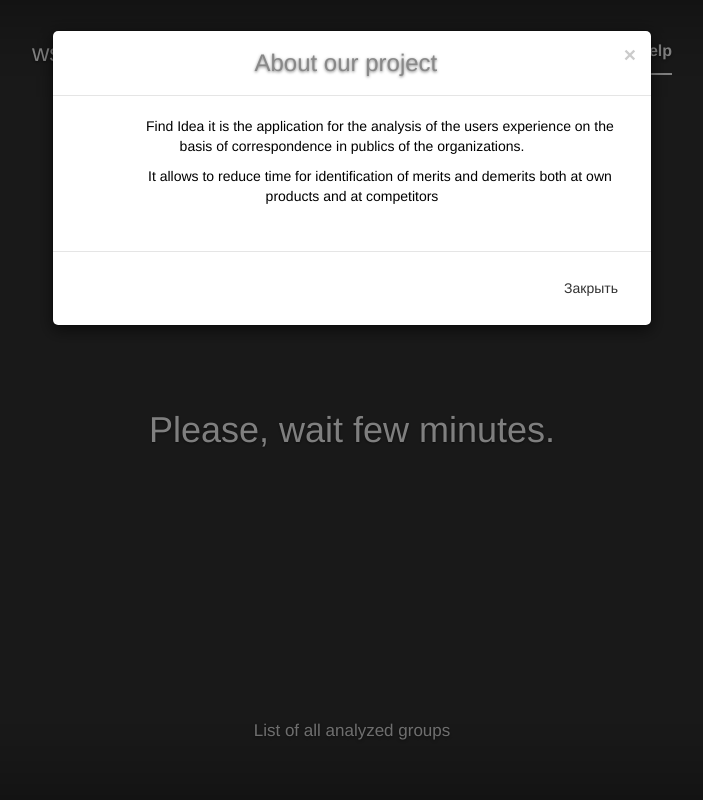
After one commit to licensedtroubleshooter/ws2018_forum_analyzer, a Django app: template start/templates/wait.html in a window 1280 px wide, after a click on "About". The commit adds this page. Shown: the whole page, without its empty margins (288-991 px from the left). Run offline with Django 3.2, Linux system fonts and the light colour scheme; the template is opened without the code that fills it, so the values that code supplies are empty; some libraries are stand-ins or nearby versions.

Commit message:
Web V3.2

```diff
--- a/clusters/models.py
+++ b/clusters/models.py
@@ -4,6 +4,7 @@ from django.db import models
 class Cluster(models.Model):
 
     summary = models.TextField(max_length = 10000)
+    image = models.ImageField(null=True, max_length=500)
 
     class Meta:
         verbose_name = "Cluster"
--- a/clusters/views.py
+++ b/clusters/views.py
@@ -7,4 +7,9 @@ def cluster_list(request, url_id):
 
     url_id = url_id
     cluster_list = database.count_clusters(url_id)
+    new_clusters = []
+    for c in cluster_list:
+        new_clusters.append((c[0], c[1], 'img/'+c[2], c[3]))
+    cluster_list = new_clusters
+    image_url = 'img/' + database.get_image_url_by_id(url_id)[0][0]
     return render(request, 'clusters.html', locals())
--- a/forum_analyzer/preprocessor/preprocessor.py
+++ b/forum_analyzer/preprocessor/preprocessor.py
@@ -20,7 +20,7 @@ def preprocessed_group(link):
 
     dictionary = clustering.DictionaryCreator().create_dictionary_from_texts(plain_publications)
 
-    corpus = clustering.CorpusCreator(plain_publications, dictionary)
+    corpus = clustering.CorpusCreator(plain_publications, cleaner.get_sentiments_for_texts(), dictionary)
 
     cth = clustering.ClusterTopicsHelper(corpus)
     cth.cluster_texts()
--- /dev/null
+++ b/start/templates/wait.html
@@ -0,0 +1,149 @@
+<!DOCTYPE html>
+<html lang="en">
+	<head>
+		<meta http-equiv="Content-Type" content="text/html; charset=UTF-8">
+		<meta http-equiv="X-UA-Compatible" content="IE=edge">
+		<meta name="viewport" content="width=device-width, initial-scale=1">
+		<meta name="description" content="The forums analizer">
+
+		<title>Forum Analyzer</title>
+        {% load static %}
+		<!-- Bootstrap core CSS -->
+		<link href="{% static "css/bootstrap.min.css" %}" rel="stylesheet">
+		<link href="{% static "css/dashboard.css" %}" rel="stylesheet">
+
+		<!-- Custom styles for this template -->
+		<link href="{% static "css/cover.css" %}" rel="stylesheet">
+
+		<style id="holderjs-style" type="text/css">
+			.btn-link{
+				color: #dddddd;
+				display: block;
+				font-size: 17px;
+			}
+			.btn-link:hover{
+				color: #cccccc;
+			}
+			.modal-title{
+				color: #888888;
+			}
+			.about{
+				text-indent: 10%;
+				text-align: center;
+				color: #000000;
+				text-shadow: none;
+			}
+			.step{
+				color: #000000;
+				text-align: left;
+				text-shadow: none;
+			}
+		</style>
+	</head>
+	<body>
+		<div id="myModalAbout" class="modal fade">
+			<div class="modal-dialog">
+				<div class="modal-content">
+					<!-- Заголовок модального окна -->
+					<div class="modal-header">
+						<button type="button" class="close" data-dismiss="modal" aria-hidden="true">×</button>
+						<h3 class="modal-title">About our project</h3>
+					</div>
+					<!-- Основное содержимое модального окна -->
+					<div class="modal-body">
+                        	<p class="about">Find Idea it is the application for the analysis of the users
+							experience on the basis of correspondence in publics of the organizations.</p>
+						<p  class="about">It allows to reduce time for identification of merits and demerits both
+							at own products and at competitors</p>
+                    </div>
+					<!-- Футер модального окна -->
+					<div class="modal-footer">
+						<button type="button" class="btn btn-default" data-dismiss="modal">Закрыть</button>
+					</div>
+				</div>
+			</div>
+		</div>
+		<div id="myModalHelp" class="modal fade">
+			<div class="modal-dialog">
+				<div class="modal-content">
+					<!-- Заголовок модального окна -->
+					<div class="modal-header">
+						<button type="button" class="close" data-dismiss="modal" aria-hidden="true">×</button>
+						<h3 class="modal-title">Help</h3>
+					</div>
+					<!-- Основное содержимое модального окна -->
+					<div class="modal-body">
+                        <p class="about">How to use the service "FIND IDEA":</p>
+						<p class="step">1. Enter the link of analysable discussion of the VKontakte group and press the "GO" button;</p>
+						<p class="step">2. If you want to look through at the list of all earlier analyzed groups and choose one of them,
+							follow the link in the bottom of the "Home" page;</p>
+						<p class="step">3. Choose the way of representation comments: as TAGS - the most popular words
+							or as CLUSTERS - the main themes correspondence;</p>
+						<p class="step">4. On the next stap you will see the list of TAGS or CLUSTERS.
+							If you are on the cluster's page, you can change the count of clusters by pressing button with number;</p>
+						<p class="step">5. If you see the list for particular tag or cluster, you can choose the comment and look
+							through information about it.</p>
+                    </div>
+					<!-- Футер модального окна -->
+					<div class="modal-footer">
+						<button type="button" class="btn btn-default" data-dismiss="modal">Закрыть</button>
+					</div>
+				</div>
+			</div>
+		</div>
+		<div id="myModalWait" class="modal fade">
+			<div class="modal-dialog">
+				<div class="modal-content">
+					<!-- Заголовок модального окна -->
+					<div class="modal-header">
+						<button type="button" class="close" data-dismiss="modal" aria-hidden="true">×</button>
+						<h3 class="modal-title"></h3>
+					</div>
+					<!-- Основное содержимое модального окна -->
+					<div class="modal-body">
+						<p class="step">Please, wait...</p>
+                    </div>
+					<!-- Футер модального окна -->
+					<div class="modal-footer">
+						<button type="button" class="btn btn-default" data-dismiss="modal">Закрыть</button>
+					</div>
+				</div>
+			</div>
+		</div>
+        <div class="site-wrapper">
+			<div class="site-wrapper-inner">
+				<div class="cover-container">
+					<div class="masthead clearfix">
+						<div class="inner">
+							<h3 class="masthead-brand">ws2018_find_idea</h3>
+							<ul class="nav masthead-nav">
+								<li class="active"><a href={% url 'index' %}>Home</a></li>
+								<li class="active">
+									<a href="#" data-toggle="modal" data-target="#myModalAbout">About</a>
+								</li>
+								<li class="active">
+									<a href="#" data-toggle="modal" data-target="#myModalHelp">Help</a>
+								</li>
+							</ul>
+						</div>
+					</div>
+					<div class="inner cover" align="center">
+						<h1 class="cover-heading">Please, wait few minutes.</h1>
+
+					</div>
+					<div class="mastfoot">
+						<div class="inner">
+							<p class="lead">
+									<a href={% url 'urls' %} class="btn btn-link">List of all analyzed groups</a>
+							</p>
+						</div>
+					</div>
+				</div>
+			</div>
+		</div>
+		<script src="{% static "js/jquery.min.js" %}"></script>
+		<script src="{% static "js/bootstrap.min.js" %}"></script>
+		<script src="{% static "js/docs.min.js" %}"></script>
+
+    </body>
+</html>
--- a/start/views.py
+++ b/start/views.py
@@ -16,6 +16,9 @@ def go_url(request):
 
         url_id = db.add_group_to_postgres(url)
 
+        if url_id is None:
+            return render(request, 'wait.html', locals())
+
         return render(request, 'choice.html', locals())
 
     return render(request, 'index.html', locals())
--- a/texts/models.py
+++ b/texts/models.py
@@ -7,6 +7,7 @@ class Url(models.Model):
 
     url = models.CharField(max_length=256)
     name_url = models.CharField(max_length=256, default='')
+    image = models.ImageField(null=True, max_length=500)
 
     def __str__(self):
         return "{}: {}".format(self.id, self.url)
--- a/ws18_web_interface/settings.py
+++ b/ws18_web_interface/settings.py
@@ -136,6 +136,7 @@ USE_TZ = True
 # https://docs.djangoproject.com/en/1.11/howto/static-files/
 
 STATIC_URL = '/static/'
+MEDIA_URL = '/static/img/'
 STATICFILES_DIRS = (os.path.join(BASE_DIR, "static"), )
 STATICFILES_FINDERS = (
 
```
Also changed, not shown: clusters/src/database.py (+22 -1 lines), clusters/templates/clusters.html (+25 -5 lines), forum_analyzer/preprocessor/cluster.py (+51 -11 lines), forum_analyzer/preprocessor/sentiment_preprocessor/sentiment_preprocessing.py (+14 -5 lines), src/database.py (+62 -18 lines), 2 other files.
